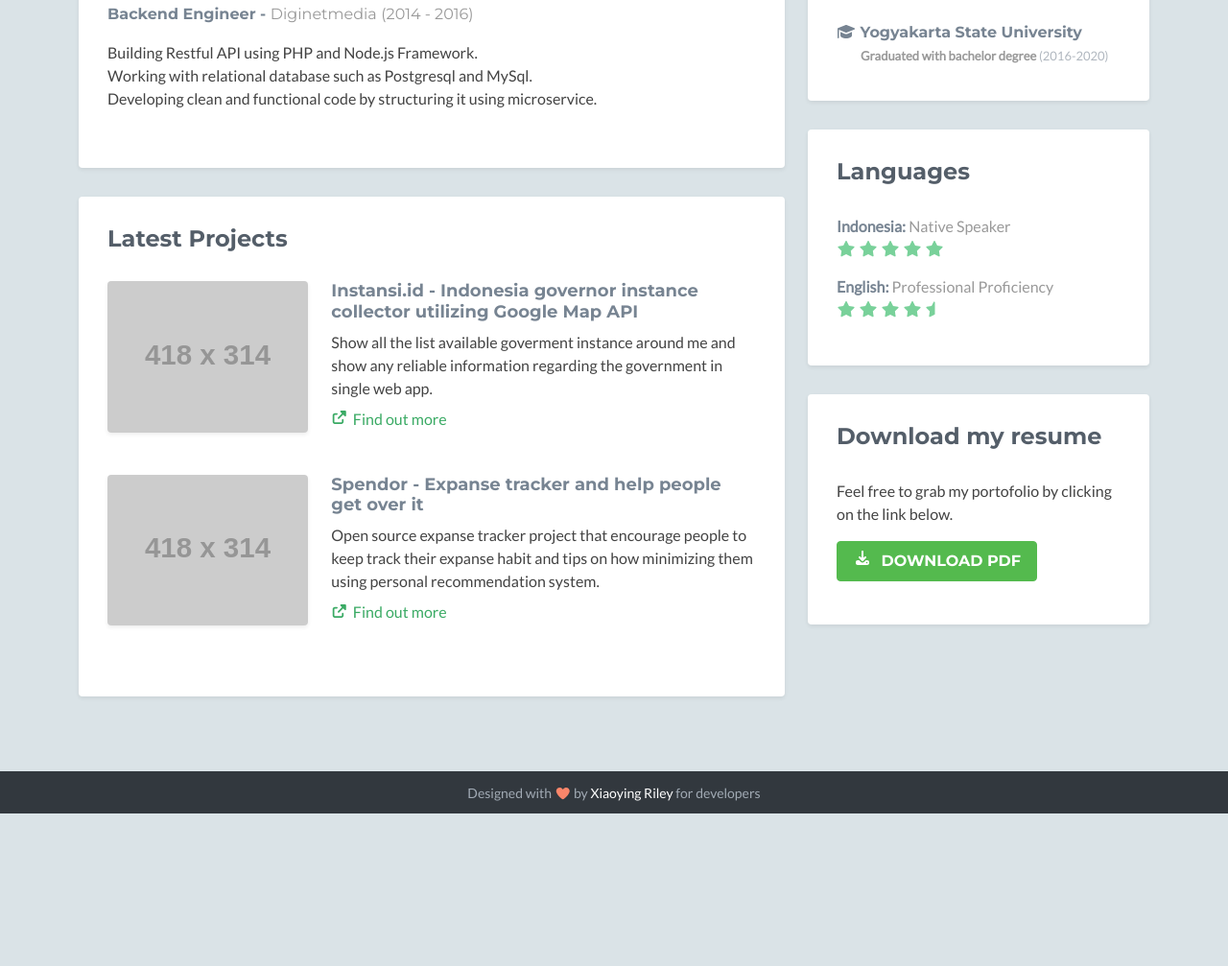
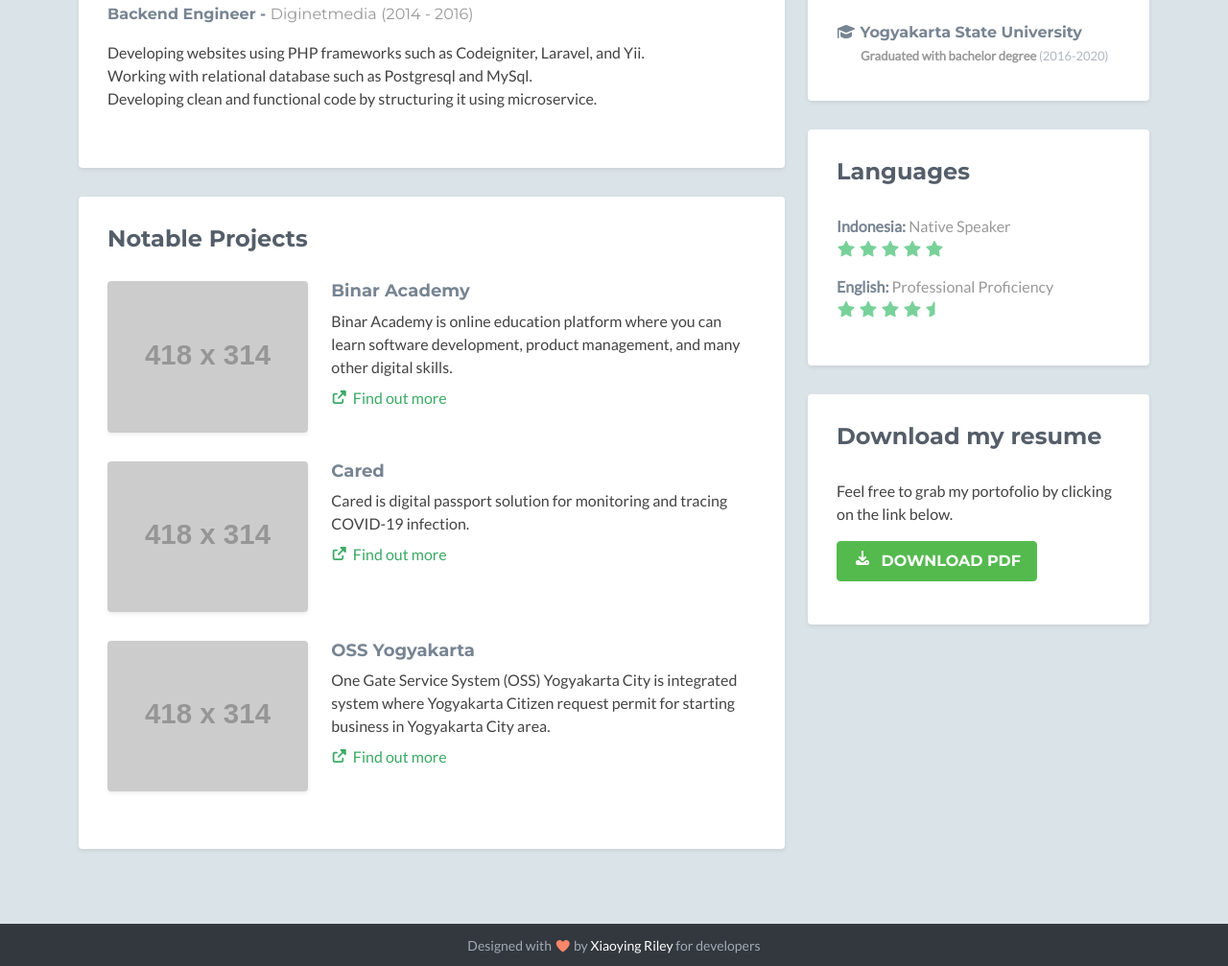
Before and after one commit to rizperdana/rizperdana.github.io, a plain HTML site: page index.html in a window 1280 px wide. Shown: the part 1179-2186 px from the top of the page at 96% size. Before the commit the page ends 2027 px from the top, so only its background shows below. Drawn offline with nearby package versions, Linux system fonts and the light colour scheme; no server answers; placeholder pictures from the web are drawn by us; a script that the page names is missing; some icons are missing.

Commit message:
Adding detailed info of experience and projects

```diff
--- a/index.html
+++ b/index.html
@@ -61,7 +61,7 @@
                         <h2 class="heading">About Me</h2>
                         <div class="content">
                             <p>
-                                I’m working as backend engineer for 4 years and likes to work on implement business idea and system concept into full-functional API. I enjoy generating new ideas and devising feasible solutions to broadly relevant problems.
+                                I've been working as a backend engineer for 4 years and like to work on implementing business ideas and system concepts into a full-fledged API. I enjoy generating new ideas and devising feasible solutions to broadly relevant problems.
                             </p>
                         </div>
                     </div>
@@ -88,7 +88,7 @@
                                     <ul class="list-unstyled">
                                         <li>Build REST API using PHP Lumen and Codeigniter. </li>
                                         <li>Working with unit test. </li>
-                                        <li>Maintaining internal PHP framework. </li>
+                                        <li>Building full stack applications using Javascript stack (Node JS, Express JS, and Vue JS). </li>
                                     </ul>
                                 </p>
                             </div>
@@ -107,7 +107,7 @@
                                 <h3 class="title">Backend Engineer - <span class="place"><a href="#">Diginetmedia</a></span> <span class="year">(2014 - 2016)</span></h3>
                                 <p>
                                     <ul class="list-unstyled">
-                                        <li>Building Restful API using PHP and Node.js Framework. </li>
+                                        <li>Developing websites using PHP frameworks such as Codeigniter, Laravel, and Yii. </li>
                                         <li>Working with relational database such as Postgresql and MySql. </li>
                                         <li>Developing clean and functional code by structuring it using microservice. </li>
                                     </ul>
@@ -119,30 +119,42 @@
 
                 <section class="latest section">
                     <div class="section-inner shadow-sm rounded">
-                        <h2 class="heading">Latest Projects</h2>
+                        <h2 class="heading">Notable Projects</h2>
                         <div class="content">
                             <div class="item row">
                                 <a class="col-md-4 col-12" href="#" target="_blank">
-                                    <img class="img-fluid project-image rounded shadow-sm" src="https://dummyimage.com/418x314/3893bd/fff.png&text=instansiku.id" alt="project name" />
+                                    <img class="img-fluid project-image rounded shadow-sm" src="https://dummyimage.com/418x314/923393/fff.png&text=Binar Acedemy" alt="binar academy" />
                                 </a>
                                 <div class="desc col-md-8 col-12">
-                                    <h3 class="title"><a href="#" target="_blank">Instansi.id - Indonesia governor instance collector utilizing Google Map API</a></h3>
+                                    <h3 class="title"><a href="#" target="_blank">Binar Academy</a></h3>
                                     <p class="mb-2">
-                                        Show all the list available goverment instance around me and show any reliable information regarding the government in single web app.
+                                        Binar Academy is online education platform where you can learn software development, product management, and many other digital skills.
                                     </p>
-                                    <p><a class="more-link" href="#" target="_blank"><i class="fas fa-external-link-alt"></i>Find out more</a></p>
+                                    <p><a class="more-link" href="https://www.binaracademy.com/" target="_blank"><i class="fas fa-external-link-alt"></i>Find out more</a></p>
                                 </div>
                             </div>
                             <div class="item row">
                                 <a class="col-md-4 col-12" href="#" target="_blank">
-                                    <img class="img-fluid project-image rounded shadow-sm" src="https://dummyimage.com/418x314/bd3838/fff.png&text=spendor.id" alt="project name" />
+                                    <img class="img-fluid project-image rounded shadow-sm" src="https://dummyimage.com/418x314/0072c9/fff.png&text=Cared Plus" alt="cared" />
                                 </a>
                                 <div class="desc col-md-8 col-12">
-                                    <h3 class="title"><a href="#" target="_blank">Spendor - Expanse tracker and help people get over it</a></h3>
+                                    <h3 class="title"><a href="#" target="_blank">Cared</a></h3>
                                     <p class="mb-2">
-                                        Open source expanse tracker project that encourage people to keep track their expanse habit and tips on how minimizing them using personal recommendation system.
+                                        Cared is digital passport solution for monitoring and tracing COVID-19 infection.
                                     </p>
-                                    <p><a class="more-link" href="#" target="_blank"><i class="fas fa-external-link-alt"></i>Find out more</a></p>
+                                    <p><a class="more-link" href="http://caredplus.id/" target="_blank"><i class="fas fa-external-link-alt"></i>Find out more</a></p>
+                                </div>
+                            </div>
+                            <div class="item row">
+                                <a class="col-md-4 col-12" href="#" target="_blank">
+                                    <img class="img-fluid project-image rounded shadow-sm" src="https://dummyimage.com/418x314/017909/fff.png&text=OSS Yogyakarta" alt="oss yogyakarta" />
+                                </a>
+                                <div class="desc col-md-8 col-12">
+                                    <h3 class="title"><a href="#" target="_blank">OSS Yogyakarta</a></h3>
+                                    <p class="mb-2">
+                                        One Gate Service System (OSS) Yogyakarta City is integrated system where Yogyakarta Citizen request permit for starting business in Yogyakarta City area.
+                                    </p>
+                                    <p><a class="more-link" href="https://pmperizinan.jogjakota.go.id/" target="_blank"><i class="fas fa-external-link-alt"></i>Find out more</a></p>
                                 </div>
                             </div>
                         </div>
```
Also changed, not shown: 1 other file.
